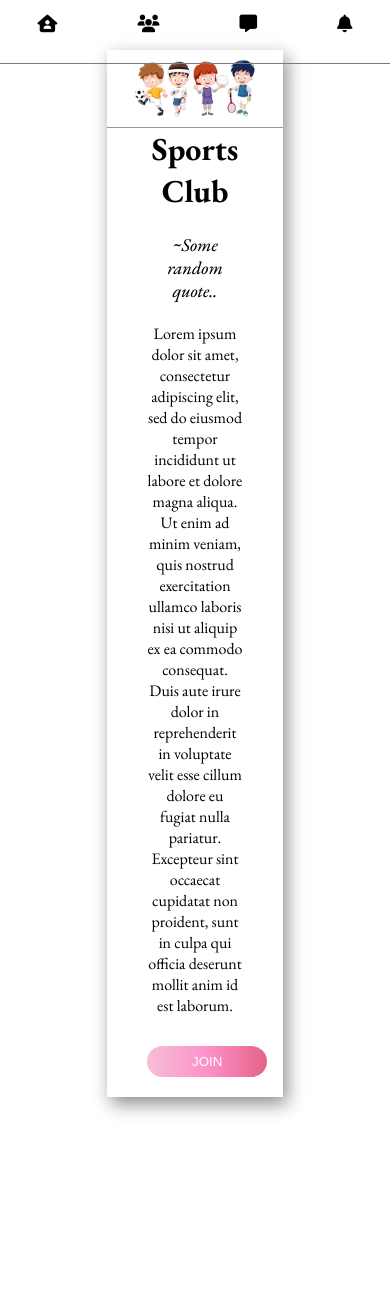
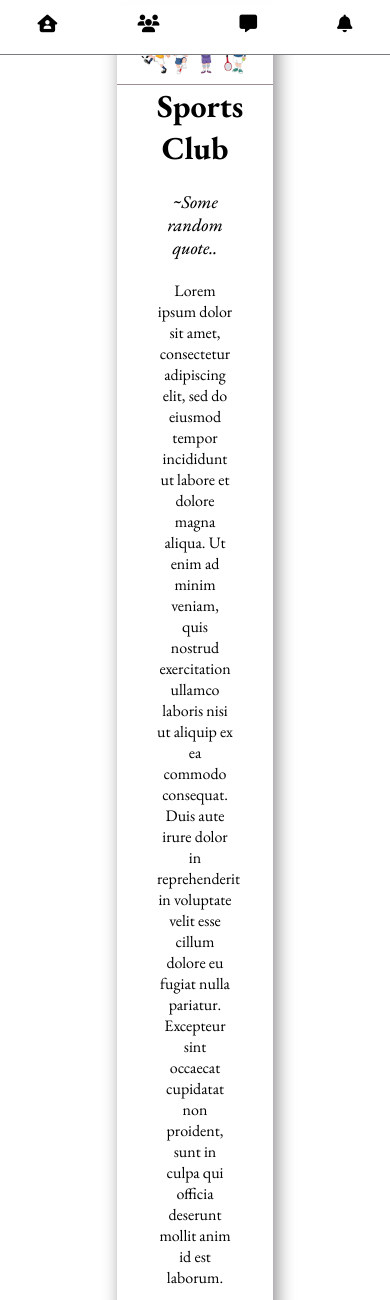
Before and after one commit to IP-Mini-Project/Social-Media-Site, a PHP site: page /templates/club.php in a window 390 px wide; the page is wider, and only the part inside the window is pictured. Shown: the part 63-1363 px from the top of that part. Before the commit the page ends 1178 px from the top of that part, so only its background shows below. Run offline with PHP 8.4, Linux system fonts and the light colour scheme; some libraries are stand-ins or nearby versions.

Commit message:
adjusted height due to sticky navbar

```diff
--- a/static/chat.css
+++ b/static/chat.css
@@ -4,6 +4,7 @@
     width: 100%;
     max-height: 100vh;
     height: 100%;
+    margin-top: 8vh;
 
 }
 .heading h3{
--- a/static/club.css
+++ b/static/club.css
@@ -6,14 +6,15 @@
 
 /* container */
 .container{
-    width: 45%;
+    width: 40%;
     font-family: 'EB Garamond', serif;
-    margin: 50px auto;
+    margin: 10vh auto auto auto;
     background-color:white ;
     padding-bottom: 20px;
     -webkit-box-shadow: 4px 7px 17px 0px rgba(143,140,143,1);
     -moz-box-shadow: 4px 7px 17px 0px rgba(143,140,143,1);
     box-shadow: 4px 7px 17px 0px rgba(143,140,143,1);
+
 }
 .container img{
     height: 80%;
@@ -71,3 +72,8 @@
     text-align: center;
     margin-bottom: 30px;
 }
+@media only screen and (max-width: 760px){
+    .container{
+        margin-top: 20%;
+    }
+}
--- a/static/navbar.css
+++ b/static/navbar.css
@@ -10,12 +10,15 @@
     display: flex;
     justify-content: space-around;
     border-bottom: #9F9191 1px solid;
-    z-index: 2;
+    z-index: 100;
     left: 0;
     top: 0;
     width: 100vw;
     height: auto;
     min-height: 7.5vh;
+    position: fixed;
+    overflow: hidden;
+    background-color: white;
 }
 .logo a{
     text-decoration: none;
@@ -166,14 +169,15 @@ form{
         position: absolute;
         left: 0;
         height: 6vh;
-        top: 9vh;
+        top: 8vh;
         display: flex;
         align-items: flex-start;
         justify-content: center;
         width: 100vw;
         border-bottom: 1px solid #797a7e;
-
-
+        position: fixed;
+        background-color: white;
+        padding-top: 1vh;
     }
     .logo{
         padding-right: 10px;
```
Also changed, not shown: static/index.css (+6 -1 lines), static/notif.css (+6 -1 lines), static/profile.css (+6 -1 lines).
